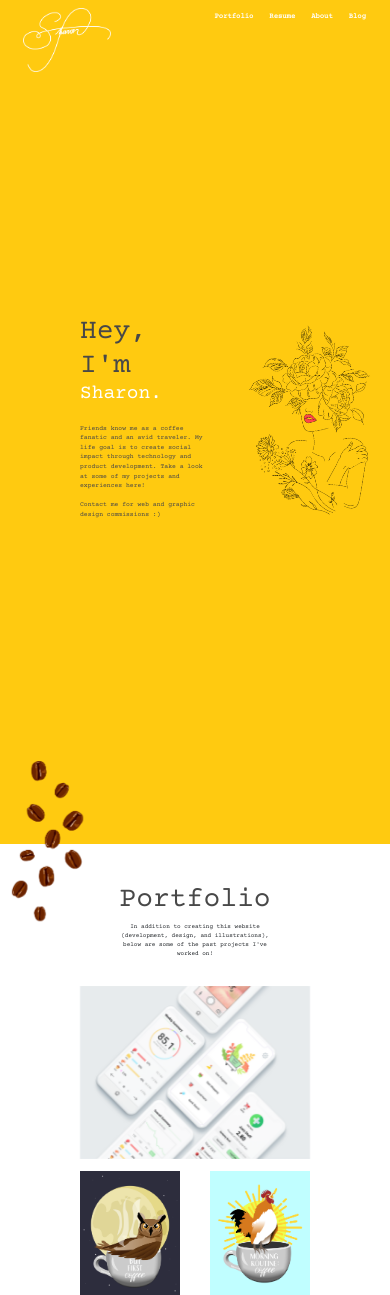
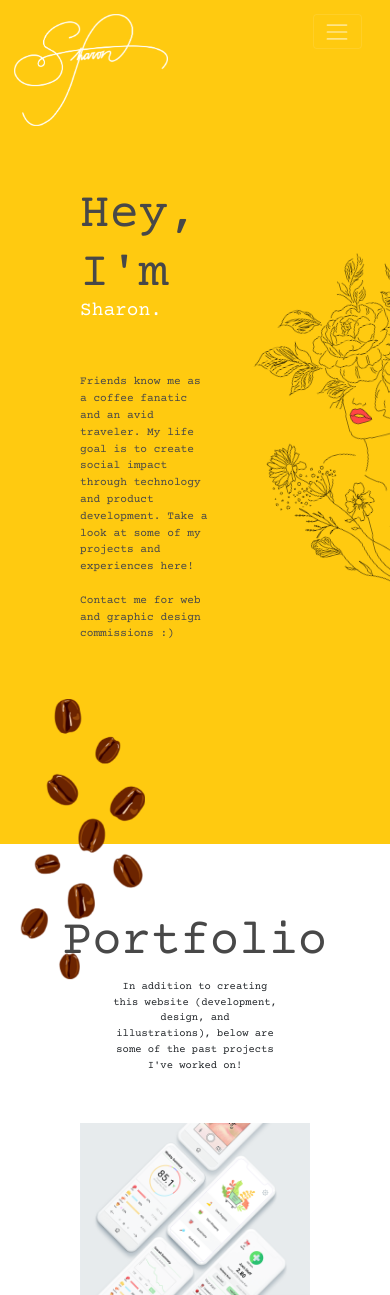
Before and after one commit to sye283/portfolio, a PHP site: page /index.html in a window 390 px wide; the page is wider, and only the part inside the window is pictured. Shown: the top 1295 px of that part. Run offline with PHP 8.4, Linux system fonts and the light colour scheme; some libraries are stand-ins or nearby versions; some web fonts are replaced.

Commit message:
navbar mobile responsive

```diff
--- a/app.js
+++ b/app.js
@@ -9,16 +9,21 @@ $(document).ready(function() {
       $(".cursivename").css("width","3rem");
       $(".cursivename").css("margin","0.3rem 0rem 0rem 1rem");
       $(".nav").css("font-size","0.7rem");
-      $(".navbar").css("margin","0.5rem 0rem 0.5rem 0rem");
-      $(".navrow").css("z-index","100");
+      $(".collapseclass").css("margin-top","0rem");
+      $(".navbar-toggler").css("margin-top","0rem");
+      $(".navbar").css("align-items","center");
+      $(".navbar").css("height","3rem");
     } else {
       $(".cursivename").css("width","11rem");
       $(".cursivename").css("margin","1rem 0rem 0rem 1rem");
       $(".nav").css("font-size","0.9rem");
-      $(".navbar").css("margin","1rem 0rem 0rem 0rem");
-      $(".navrow").css("z-index","0");
+      $(".collapseclass").css("margin-top","1rem");
+      $(".navbar-toggler").css("margin-top","1rem");
+      $(".navbar").css("align-items","start");
+      $(".navbar").css("height","auto");
     }
   }
+
 
   $("#traditionallink").on("click", function() {
     var el = $(this);
--- a/index.html
+++ b/index.html
@@ -17,17 +17,25 @@
 
     </head>
     <body>
-      <div class="navrow" style="background-color: #FFCA10;">
-        <div class = "col-2 logo">
-          <a href = "./index.html"><img src="./images/cursivename.png" class = "cursivename"></a>
+      <a href = "./index.html" style="position: fixed; z-index: 200;"><img src="./images/cursivename.png" class = "cursivename"></a>
+
+      <nav class="navbar navbar-dark fixed-top navbar-expand-md" style="background-color: #FFCA10; margin: 0; padding: 0; align-items: start; right:0;z-index:100;">
+        <!-- <a class="navbar-brand d-flex w-50 mr-auto"></a> -->
+        <button class="navbar-toggler ml-auto justify-content-end" style="margin-top:1rem;margin-right:2rem; " type="button" data-toggle="collapse" data-target="#navbarNav" aria-controls="navbarNav" aria-expanded="false" aria-label="Toggle navigation">
+            <span class="navbar-toggler-icon"></span>
+        </button>
+        <div class="navbar-collapse collapse w-100 justify-content-end collapseclass" id="navbarNav" style="margin-right:2rem; margin-top:1rem;background: #FFCA10; text-align: right;">
+          <a href = "./index.html" class = "nav-item nav-link"><h3 class = "nav" style="justify-content: center;"> <span class="underline--magical"> Portfolio </span> </h3></a>
+          <div class="dropdown-divider"></div>
+          <a href = "./resume.html" class = "nav-item nav-link"><h3 class = "nav" style="justify-content: center;"> <span class="underline--magical"> Resume </span> </h3></a>
+          <div class="dropdown-divider"></div>
+          <a href = "./about.html" class = "nav-item nav-link"><h3 class = "nav" style="justify-content: center;"> <span class="underline--magical"> About </span> </h3></a>
+          <div class="dropdown-divider"></div>
+          <a href = "./blog.html" class = "nav-item nav-link active"><h3 class = "nav" style="justify-content: center;"> <span class="underline--magical"> Blog </span> </h3></a>
+          <div class="dropdown-divider"></div>
         </div>
-        <div class = "col navbar">
-          <a href = "./index.html" class = "navlinks"><h3 class = "nav"> <span class="underline--magical"> Portfolio </span> </h3></a>
-          <a href = "./resume.html" class = "navlinks"><h3 class = "nav"> <span class="underline--magical"> Resume </span> </h3></a>
-          <a href = "./about.html" class = "navlinks"><h3 class = "nav"> <span class="underline--magical"> About </span> </h3></a>
-          <a href = "./blog.html" class = "navlinks"><h3 class = "nav"> <span class="underline--magical"> Blog </span> </h3></a>
-        </div>
-      </div>
+      </nav>
+
       <div class="container-fluid landing">
 
         <div class="row landingrow">
@@ -209,5 +217,9 @@
 
       <!-- FOOTERRRRRRRRRRR -->
       <div class = "container-fluid footer"></div>
+
+      <script src="https://ajax.googleapis.com/ajax/libs/jquery/3.3.1/jquery.min.js"></script>
+      <script src="https://cdnjs.cloudflare.com/ajax/libs/popper.js/1.12.9/umd/popper.min.js"></script>
+      <script src="https://maxcdn.bootstrapcdn.com/bootstrap/4.0.0/js/bootstrap.min.js"></script>
     </body>
   </html>
--- a/style.css
+++ b/style.css
@@ -5,11 +5,12 @@ body, html {
   font-size: 20px;
 }
 
-@media all and (min-width: 1024) {
+@media all and (min-width: 1024px) {
   body, html {
       font-size: 20px;
   }
 }
+
 
 @media all and (max-width: 1024px) {
   body, html {
@@ -17,12 +18,6 @@ body, html {
   }
 }
 
-
-@media all and (max-width: 812px) {
-  body, html {
-      font-size: 8px;
-  }
-}
 
 
 
@@ -56,21 +51,6 @@ p {
   font-size: 0.8rem;
   color: #484848;
   margin-top: 5rem;
-}
-.navrow {
-  display: flex;
-  align-items: flex-start;
-  position: fixed !important;
-  width: 100%;
-}
-.navbar {
-  display: flex;
-  flex-direction: row;
-  margin-top: 1rem;
-  justify-content: flex-end !important;
-  width: auto !important;
-  right: 0 !important;
-  transition: 0.3s;
 }
 
 .nav {
```
Also changed, not shown: about.html (+26 -4 lines), blog.html (+27 -11 lines), resume.html (+21 -10 lines).
